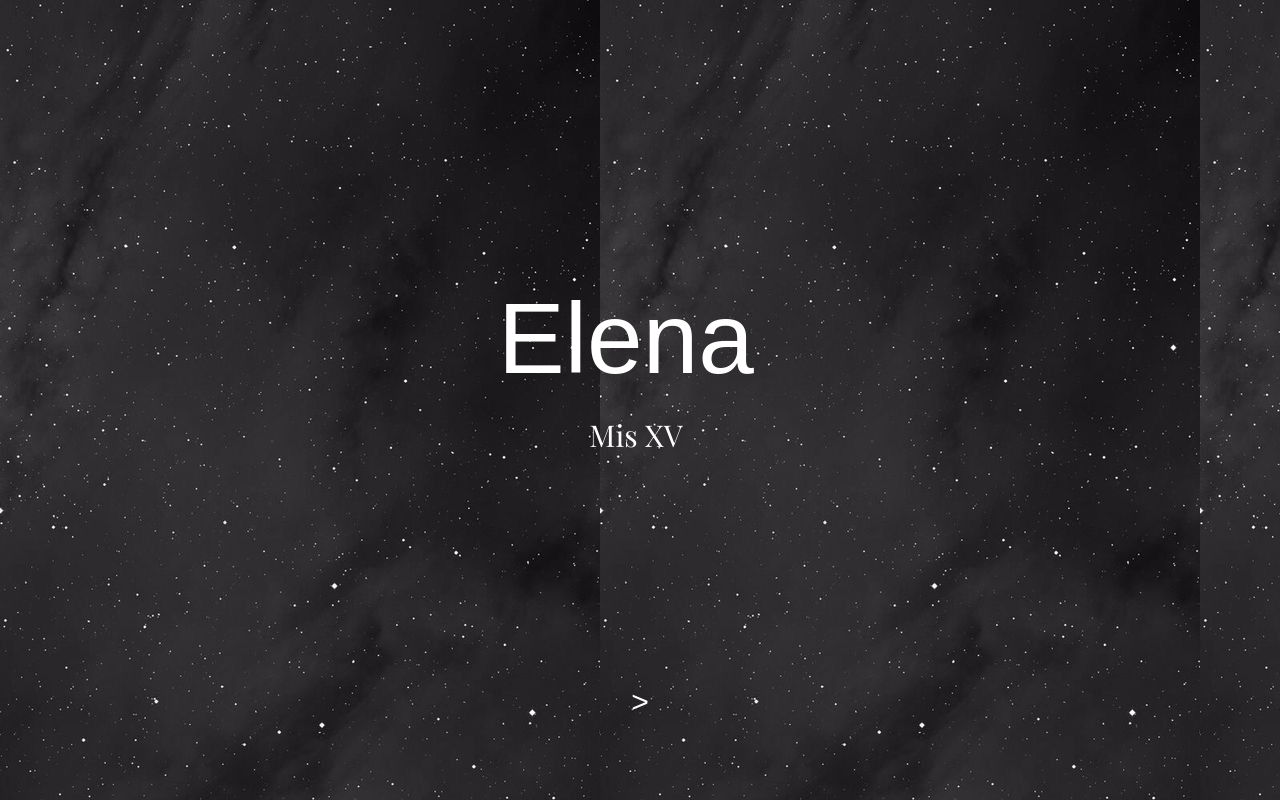
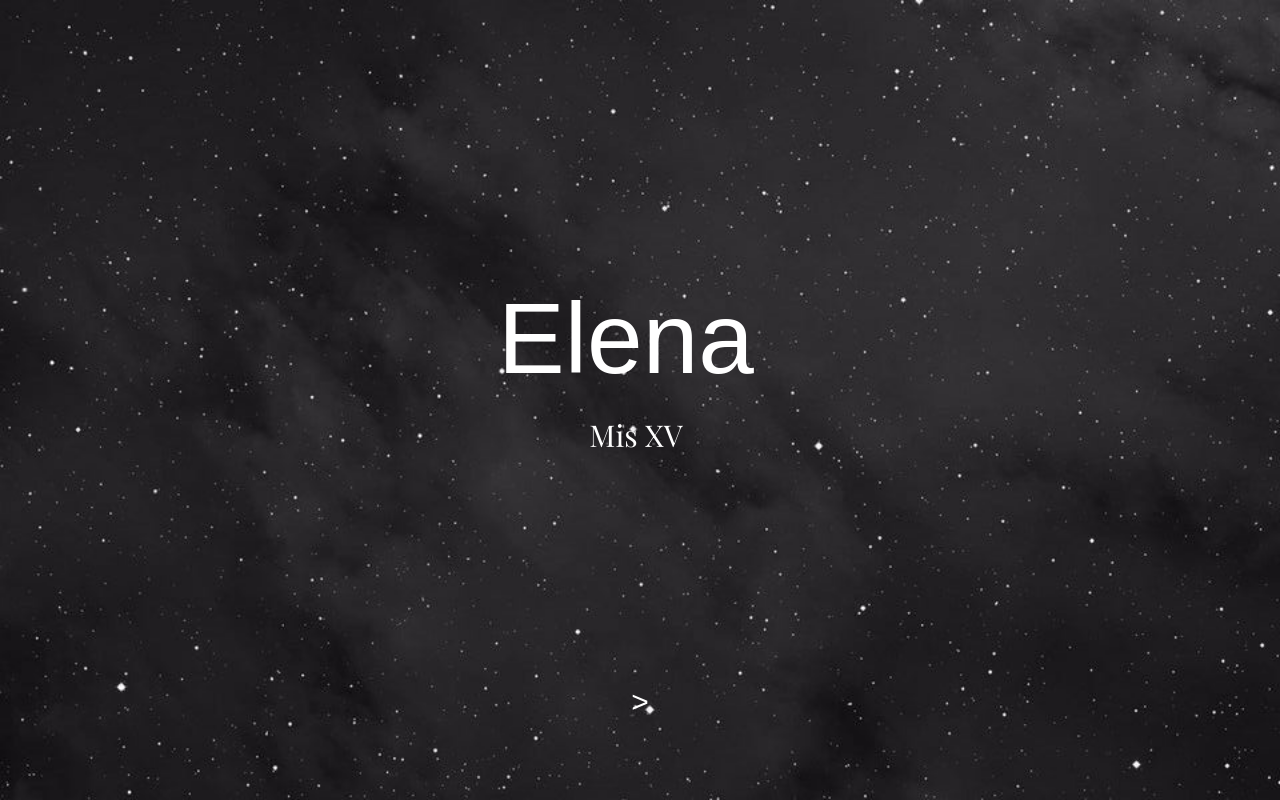
Before and after one commit to HugoEseverri/invitaci-n-tarjeta, a Next.js app in the folder invitacion/: page / in a window 1280 px wide. Built offline with nearby package versions, Linux system fonts and the light colour scheme; a web font is replaced by a local one.

Commit message:
cambios de fondo

```diff
--- a/invitacion/src/app/page.tsx
+++ b/invitacion/src/app/page.tsx
@@ -7,7 +7,7 @@ export default function Home() {
     const router = useRouter();
 
     return (
-        <main className="h-screen flex flex-col items-center justify-center text-white text-center relative bg-[url('/fondo.jpg')]">
+        <main className="h-screen flex flex-col items-center justify-center text-white text-center relative bg-[url('/fondo.jpg')] bg sm:bg-[url('/fondodos.jpg')] sm:bg-no-repeat bg-cover">
             <motion.h1
                 initial={{ opacity: 0, y: -30 }}
                 animate={{ opacity: 1, y: 0 }}
```
Also changed, not shown: invitacion/public/fondodos.JPG (added).
